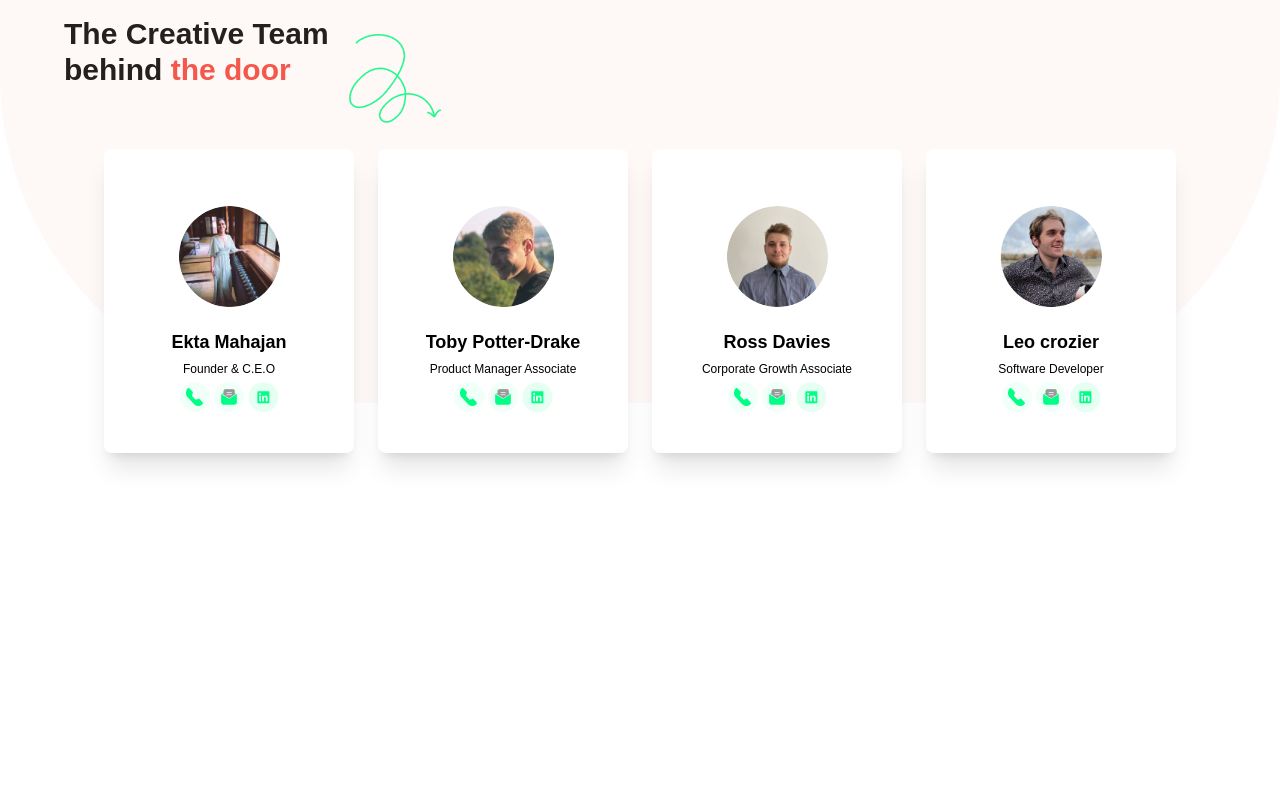
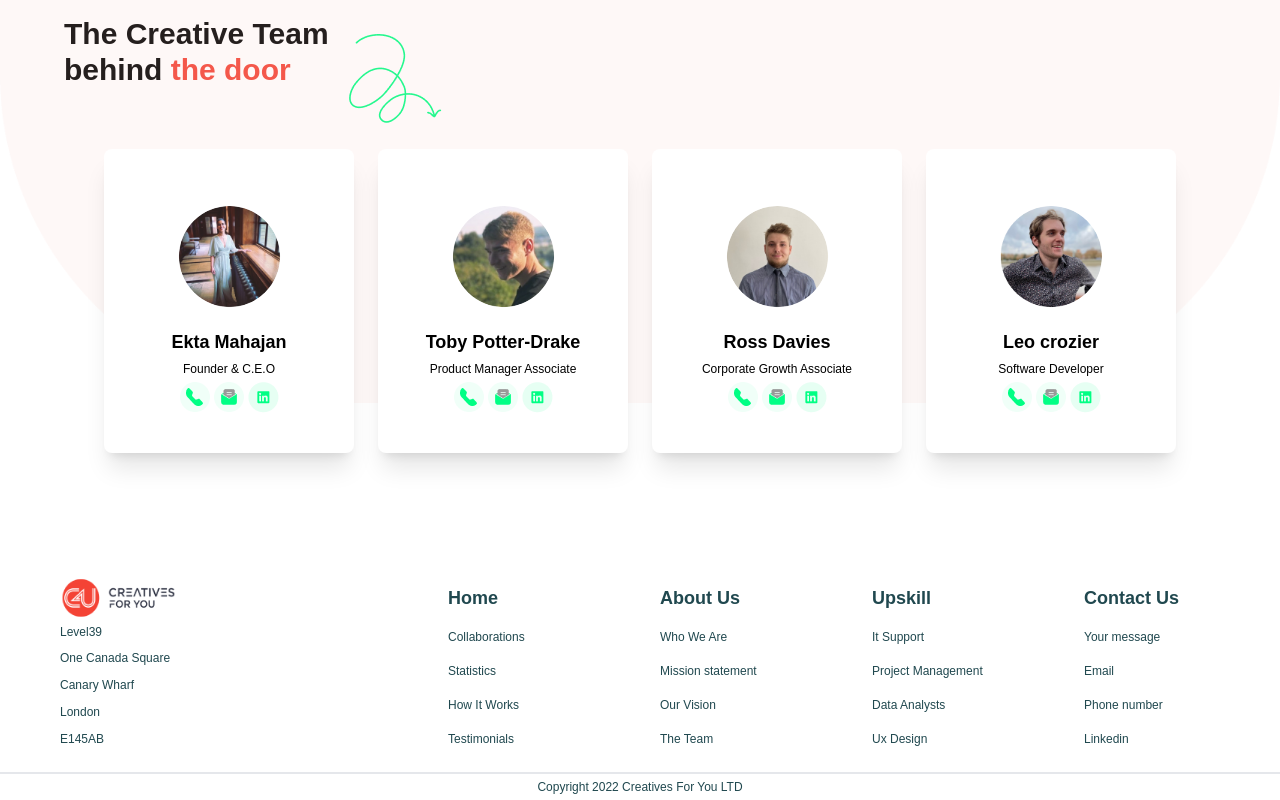
Before and after one commit to dipu59/Tailwind-CSS-Assignment-2, a website built with Vite: page index.html in a window 1280 px wide. Shown: the part 3242-4042 px from the top of the page. Before the commit the page ends 3791 px from the top, so only its background shows below. Built offline with nearby package versions, Linux system fonts and the light colour scheme.

Commit message:
footer section added

```diff
--- a/index.html
+++ b/index.html
@@ -412,7 +412,68 @@
 
 
 
+  <!-- this is Footer-Section start -->
+  <section class="respScreen">
+    <section class="footer-section">
+      <div class="footer-section-div-grid">
+        <div class="footer-section-div-1">
+          <div class="foot-s-div-1-head">
+            <img
+              class="md:scale-75 scale-75"
+              src="images/Footer Section/c4u full logo_2022 1.png"
+              alt=""
+            />
+          </div>
+          <div class="foot-s-div-1-bottom">
+            <p>Level39</p>
+            <p>One Canada Square</p>
+            <p>Canary Wharf</p>
+            <p>London</p>
+            <p>E145AB</p>
+          </div>
+        </div>
 
+        <div class="footer-section-div-2">
+          <div class="foot-s-div-2-flexs">
+            <h3 class="foot-s-div-2-head">Home</h3>
+            <p>Collaborations</p>
+            <p>Statistics</p>
+            <p>How It Works</p>
+            <p>Testimonials</p>
+          </div>
+
+          <div class="foot-s-div-2-flexs">
+            <h3 class="foot-s-div-2-head">About Us</h3>
+            <p>Who We Are</p>
+            <p>Mission statement</p>
+            <p>Our Vision</p>
+            <p>The Team</p>
+          </div>
+
+          <div class="foot-s-div-2-flexs">
+            <h3 class="foot-s-div-2-head">Upskill</h3>
+            <p>It Support</p>
+            <p>Project Management</p>
+            <p>Data Analysts</p>
+            <p>Ux Design</p>
+          </div>
+
+          <div class="foot-s-div-2-flexs">
+            <h3 class="foot-s-div-2-head">Contact Us</h3>
+            <p>Your message</p>
+            <p>Email</p>
+            <p>Phone number</p>
+            <p>Linkedin</p>
+          </div>
+        </div>
+      </div>
+
+      <div class="footer-section-copyright">
+        Copyright 2022 Creatives For You LTD
+      </div>
+    </section>
+  </section>
+  <!-- this is Footer-Section end -->
 
 
 
--- a/main.css
+++ b/main.css
@@ -203,3 +203,33 @@ body {
   @apply absolute top-0 right-0 -mt-16 -me-10 -z-10;
 }
 /* this is Creative-after end */
+
+/* this is Footer-Section start */
+.footer-section {
+  @apply bg-white flex flex-col divide-y-2 text-[#20484F];
+}
+.footer-section-div-grid {
+  @apply grid md:grid-cols-6 justify-center md:ps-8 md:pe-0 px-1 py-6;
+}
+.footer-section-div-1 {
+  @apply grid md:col-span-2 col-span-4 w-full 2xl:ps-24 xl:ps-3;
+}
+.foot-s-div-1-head {
+  @apply flex justify-start;
+}
+.foot-s-div-1-bottom {
+  @apply flex justify-between md:gap-2 gap-4 md:flex-col flex-row w-full md:text-[12px] text-[9px] md:ps-4;
+}
+.footer-section-div-2 {
+  @apply grid md:grid-cols-4 grid-cols-2 col-span-4 gap-4;
+}
+.foot-s-div-2-flexs {
+  @apply md:text-[12px] text-[10px] h-full flex flex-col md:gap-4 gap-2 pt-3 md:ps-0 ps-5;
+}
+.foot-s-div-2-head {
+  @apply font-bold 2xl:text-[20px] xl:text-[18px] text-[13px];
+}
+.footer-section-copyright {
+  @apply md:text-[12px] text-[10px] text-center py-1;
+}
+/* this is Footer-Section end */
```
